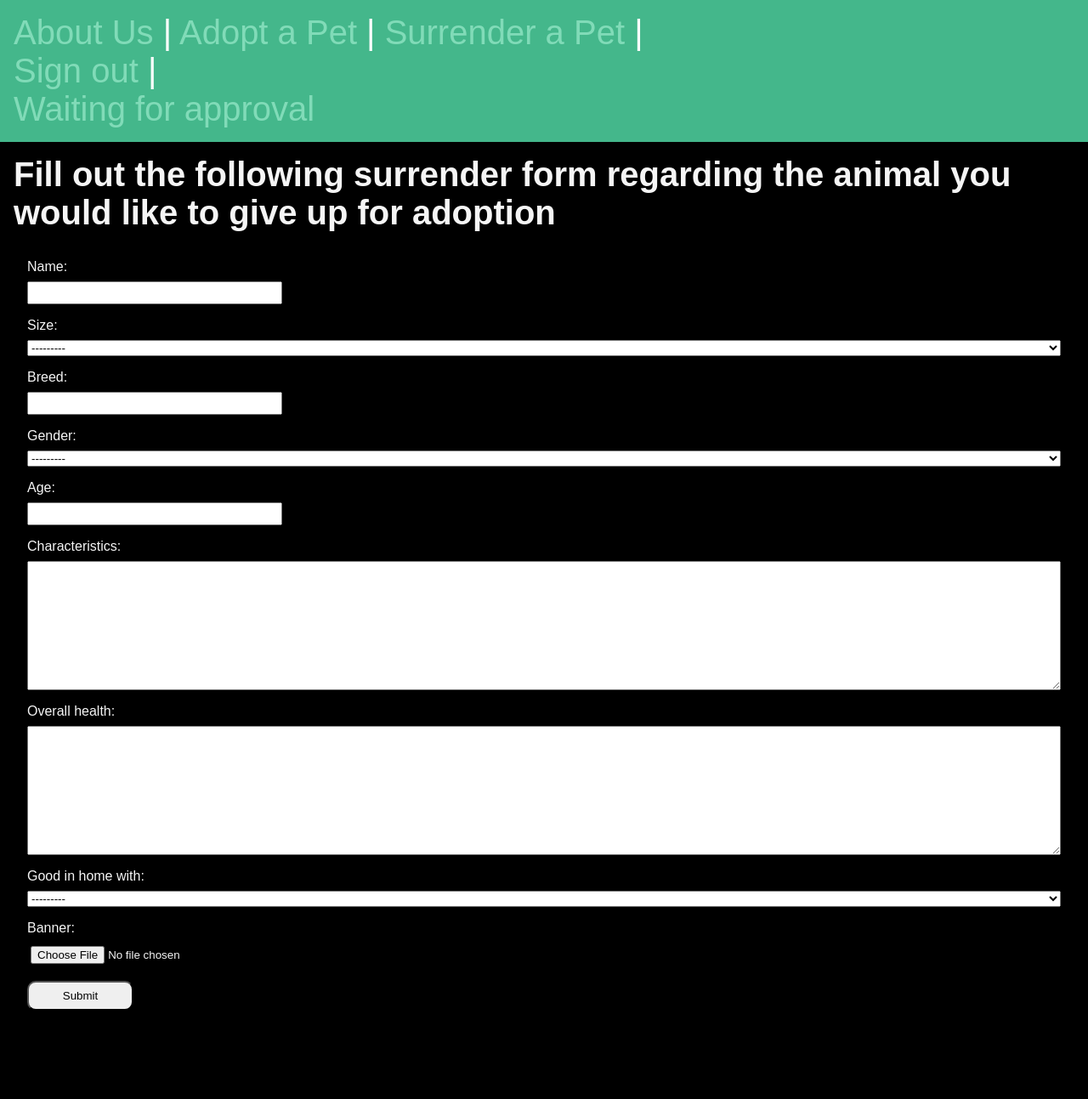
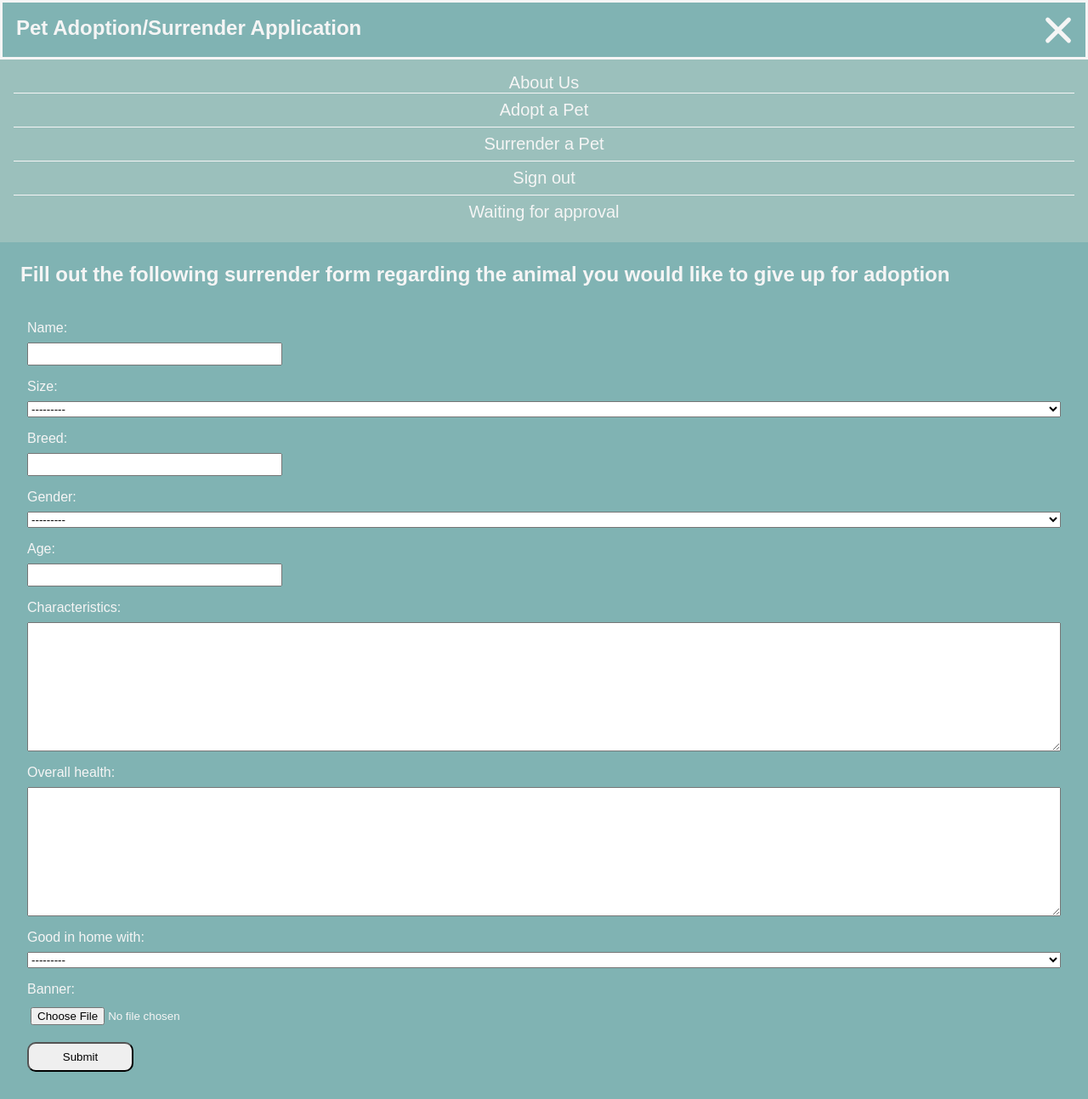
Before and after one commit to szanetta/django_project, a Django app: page /pets/new-pet/ in a window 1280 px wide. Shown: the whole page at 85% size. Before the commit the page ends 1187 px from the top, so only its background shows below. Run offline with Django 5.2, Linux system fonts and the light colour scheme; the visitor is signed in with stand-in values (Sample User, id 1); some libraries are stand-ins or nearby versions.

Commit message:
modified css file

```diff
--- a/config/pets/templates/pets/pet_new.html
+++ b/config/pets/templates/pets/pet_new.html
@@ -5,15 +5,15 @@
 {% endblock  %}
 
 {% block content %}
+    {% if messages %}
+        <div class="message">
+        {% for message in messages %}
+            {{ message }}
+        {% endfor %}
+        </div>
+    {% endif %}
     <section>
         <h1> Fill out the following surrender form regarding the animal you would like to give up for adoption </h1>
-        {% if messages %}
-            {% for message in messages %}
-                <div class="alert alert-success">
-                    {{ message }}
-                </div>
-            {% endfor %}
-        {% endif %}
         <form class='form-with-validation' action='{% url "pets:new-pet" %}' method='post' enctype='multipart/form-data'>
             {% csrf_token %}
             {{ form }}
--- a/config/pets/views.py
+++ b/config/pets/views.py
@@ -21,13 +21,11 @@ def pet_new(request):
             new_surrender_form = form.save(commit=False)
             new_surrender_form.owner = request.user
             new_surrender_form.save()
+            messages.success(request,"Thank you for submiting the form. Your surrender application is awaiting approval.")
             if not request.user.is_superuser:
-                notification = Notification.objects.create(
-                    user=request.user,
-                    message="Thank you for submitting the form. Your surrender application is awaiting approval."
-                )
-                return redirect('pets:list')
-            else: return redirect('pets:pets-approval-list')
+                return redirect('pets:new-pet')
+            else:
+                return redirect('pets:pets-approval-list')
     else:
         form = forms.SurrenderPet()
     return render(request, 'pets/pet_new.html', {'form': form})
--- a/config/static/css/style.css
+++ b/config/static/css/style.css
@@ -7,7 +7,7 @@
 
 body {
     min-height: 100vh;
-    background-color: black;
+    background-color: #80B3B3;
     color: whitesmoke;
     font-size: 3rem;
 }
@@ -30,7 +30,8 @@ section {
 }
 
 h1 {
-    font-size: 2.5rem;
+    font-size: 1.5rem;
+    padding: 0.5rem 0.5rem;
 }
 
 h2 {
@@ -46,6 +47,20 @@ a {
     color: #81dbb8;
 }
 
+.center {
+  margin: auto;
+  width: 50%;
+  border: 3px solid D2F8F4;
+  padding: 10px;
+}
+
+.message {
+    padding: 1rem;
+    background-color: #4C7E7E;
+    color: white;
+    font-size: 1.5rem;
+    text-align: center;
+}
 
 .banner {
     display: block;
@@ -102,10 +117,119 @@ a {
 
 .logout-button {
     cursor: pointer;
+    font-size: 1.25rem;
+    border: none;
+    background-color: #9BC0BC;
+    font-family: Arial, Helvetica, sans-serif;
     color: whitesmoke;
-    font-size: 2.5rem;
+}
+
+.header-title-line {
+    padding: 0.5rem 0.5rem;
+    display: flex;
+    flex-flow: row nowrap;
+    justify-content: space-between;
+    border: 3px solid whitesmoke;
+}
+
+.menu-button {
+    background-color: transparent;
     border: none;
-    background-color: #44B78B;
-    font-family: Arial, Helvetica, sans-serif;
-    color: #81dbb8;
+    width: 48px;
+    height: 48px;
+    display: flex;
+    justify-content: center;
+    align-items: center;
+    position: relative;
 }
+
+.menu-icon,
+.menu-icon::before,
+.menu-icon::after {
+    background-color: whitesmoke;
+    width: 40px;
+    height: 5px;
+    border-radius: 5px;
+    position: absolute;
+    transition: all 0.5s;
+}
+
+.menu-icon::before,
+.menu-icon::after {
+    content: "";
+}
+
+.menu-icon::before {
+    transform: translate(-20px, -12px);
+}
+
+.menu-icon::after {
+    transform: translate(-20px, 12px);
+}
+
+:is(header:hover, header:focus-within) .menu-icon {
+    background-color: transparent;
+}
+
+:is(header:hover, header:focus-within) .menu-icon::before {
+    transform: translateX(-20px) rotate(45deg);
+}
+
+:is(header:hover, header:focus-within) .menu-icon::after {
+    transform: translateX(-20px) rotate(-45deg);
+}
+
+:is(header:hover, header:focus-within) nav {
+    display: block;
+}
+
+nav {
+    background-color: #9BC0BC;
+    font-size: 1.25rem;
+    display: none;
+    transform-origin: top center;
+    animation: showMenu 0.5s ease-in-out forwards;
+}
+
+@keyframes showMenu {
+    0% {
+        transform: scaleY(0);
+    }
+
+    80% {
+        transform: scaleY(1.2);
+    }
+
+    100% {
+        transform: scaleY(1);
+    }
+}
+
+nav ul {
+    list-style-type: none;
+    display: flex;
+    flex-flow: column nowrap;
+}
+
+nav li:not(:first-child){
+    padding: 0.5rem;
+    border-top: 1px solid whitesmoke;
+}
+
+nav a {
+    display: block;
+    text-align: center;
+    width: 80%;
+    margin: auto;
+}
+
+nav a:any-link {
+    color: whitesmoke;
+    text-decoration: none;
+}
+
+nav a:hover,
+nav a:focus {
+    transform: scale(1.2);
+    transition: all 0.3s;
+}
--- a/config/templates/about_us.html
+++ b/config/templates/about_us.html
@@ -6,7 +6,7 @@
 
 {% block content %}
     <h1>About Us</h1>
-    <p>The application has been developed to help people and pets finding each other.
+    <p class="center" >The application has been developed to help people and pets finding each other.
         If you consider giving a dog up for adoption or maybe you came across a lost or abandoned pet, go to the
         <a href='users/sign_up'> Sign Up </a> page to create an account
         and fill out the surrender form.
--- a/config/templates/layout.html
+++ b/config/templates/layout.html
@@ -15,25 +15,35 @@
     <script src="{% static 'js/main.js' %}" defer></script>
 </head>
 <body>
+    <header>
+        <section class="header-title-line">
+            <h1>Pet Adoption/Surrender Application</h1>
+            <button class="menu-button">
+                <div class="menu-icon"></div>
+            </button>
+        </section>
         <nav>
+            <ul>
                 {% if user.is_authenticated %}
-            <a href='/'> About Us </a>|
-            <a href='{% url "pets:list" %}'> Adopt a Pet </a>|
-            <a href='{% url "pets:new-pet" %}'> Surrender a Pet </a>|
-            <form action='{% url "users:sign_out" %}' method="post">
+                    <li><a href='/'> About Us </a></li>
+                    <li><a href='{% url "pets:list" %}'> Adopt a Pet </a></li>
+                    <li><a href='{% url "pets:new-pet" %}'> Surrender a Pet </a></li>
+                    <li><a><form action='{% url "users:sign_out" %}' method="post">
                         {% csrf_token %}
-                <button class='logout-button' title='Sign out'>Sign out</button> |
-            </form>
+                        <button class='logout-button' title='Sign out'>Sign out</button>
+                    </form></a></li>
                     {% if user.is_superuser %}
-                <a href='{% url "pets:pets-approval-list" %}'>Waiting for approval</a>
+                        <li><a href='{% url "pets:pets-approval-list" %}'>Waiting for approval</a></li>
                     {% endif %}
                 {% else %}
-            <a href='/'> About Us </a>|
-            <a href='{% url "pets:list" %}'> Adopt a Pet </a>|
-            <a href='{% url "users:sign_in" %}'> Sign In </a>|
-            <a href='{% url "users:sign_up" %}'> Sign Up </a>
+                    <li><a href='/'> About Us </a></li>
+                    <li><a href='{% url "pets:list" %}'> Adopt a Pet </a></li>
+                    <li><a href='{% url "users:sign_in" %}'> Sign In </a></li>
+                    <li><a href='{% url "users:sign_up" %}'> Sign Up </a></li>
                 {% endif %}
+            </ul>
         </nav>
+    </header>
     <main>
         {% block content %}
         {% endblock %}
```
Also changed, not shown: config/pets/migrations/0013_pet_rejected_notification.py (added), config/pets/templates/pets/pets_approval_list.html (indentation only). Lines whose indentation alone changed are shown as unchanged.
